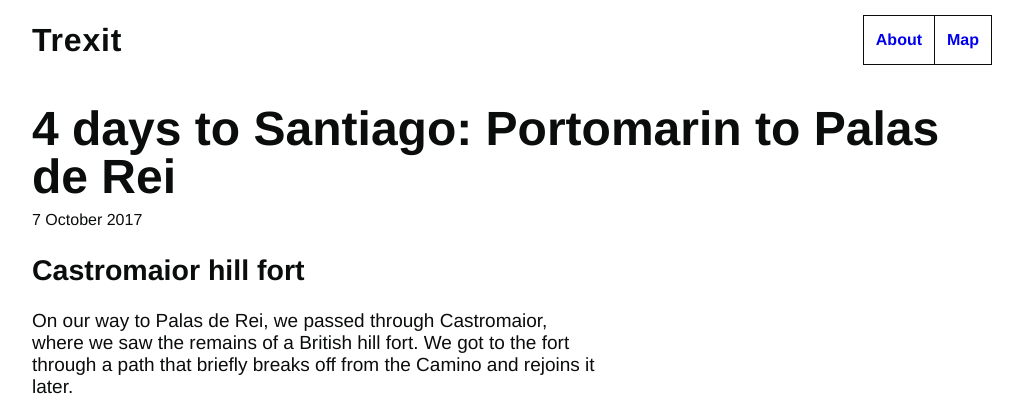
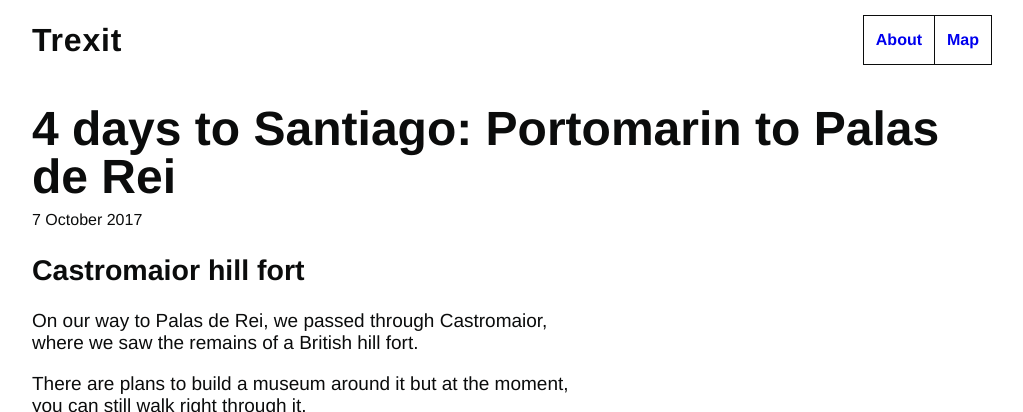
Before and after one commit to tombye/trexit, a Jekyll site: the page built from _posts/2017-10-07-4-days-to-santiago.markdown, in a window 1280 px wide and 900 px high, cut to the strip 0-412 px from the top of the window. Shown: the whole strip, without its empty margins (128-1151 px from the left). Built offline with Jekyll 4.4.1, drawn with Linux system fonts in a browser that asks for light colours; some of the changed text lies outside the part shown.

Commit message:
Update 2017-10-07-4-days-to-santiago.markdown

```diff
--- a/_posts/2017-10-07-4-days-to-santiago.markdown
+++ b/_posts/2017-10-07-4-days-to-santiago.markdown
@@ -7,7 +7,7 @@ categories: jekyll update
 
 ## Castromaior hill fort
 
-On our way to Palas de Rei, we passed through Castromaior, where we saw the remains of a British hill fort. We got to the fort through a path that briefly breaks off from the Camino and rejoins it later.
+On our way to Palas de Rei, we passed through Castromaior, where we saw the remains of a British hill fort.
 
 There are plans to build a museum around it but at the moment, you can still walk right through it.
 
@@ -23,7 +23,7 @@ We've seen these big stone things everywhere in Galicia.
 
 ![Two corn sheds with wooden sides and doors](https://github.com/tombye/trexit/raw/gh-pages/assets/images/corn-sheds-in-shade.jpg)
 
-We found out farmers use them to dry out their corn after it's been harvested. The corn goes inside and the heat of the day drys it out.
+Farmers use them to dry out their corn after it's been harvested. The corn goes inside and the heat of the day drys it out.
 
 ![Corn shed with the corn inside showing](https://github.com/tombye/trexit/raw/gh-pages/assets/images/corn-shed-with-corn-showing.jpg)
 
```
Also changed, not shown: other parts of _posts/2017-10-07-4-days-to-santiago.markdown (+1 -1 lines).
